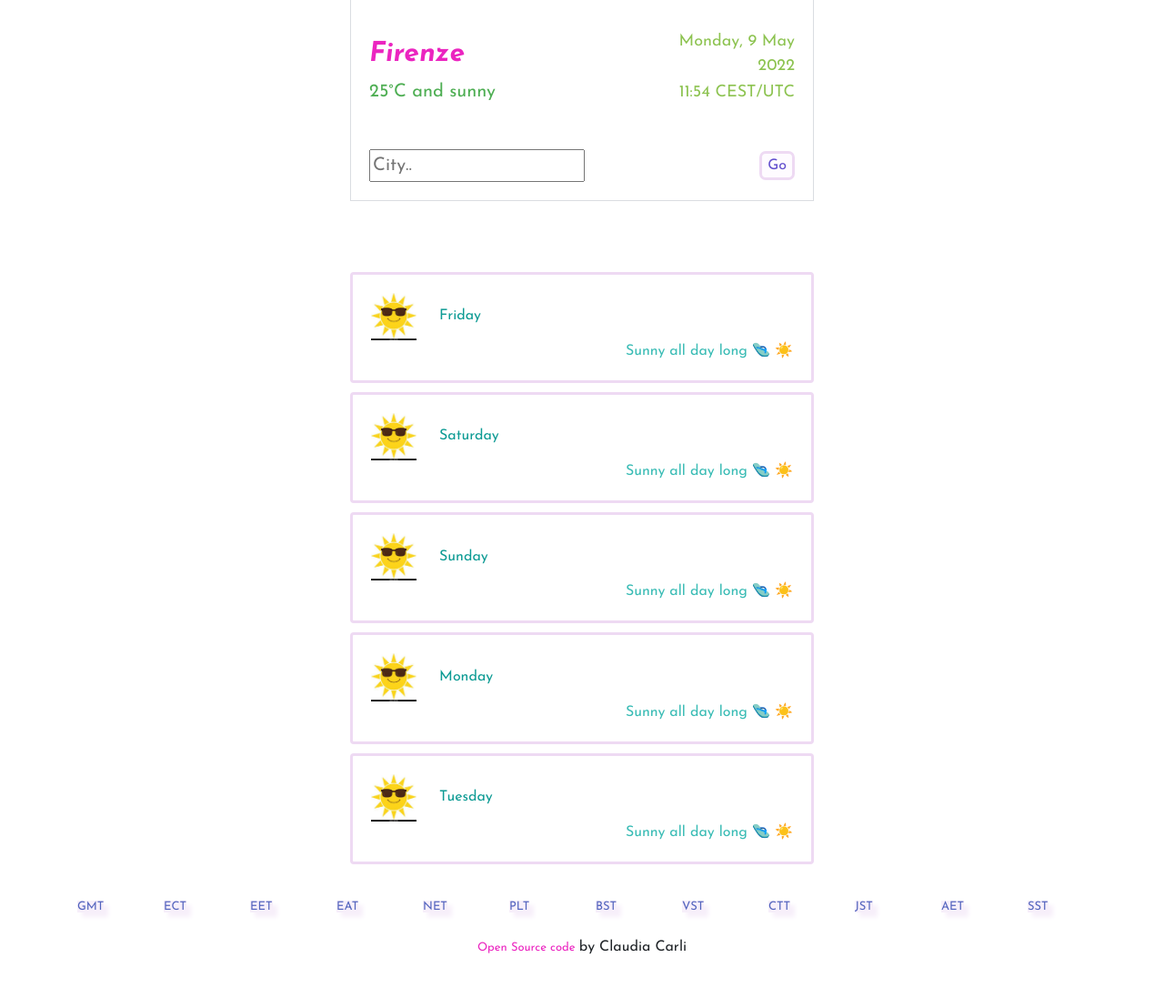
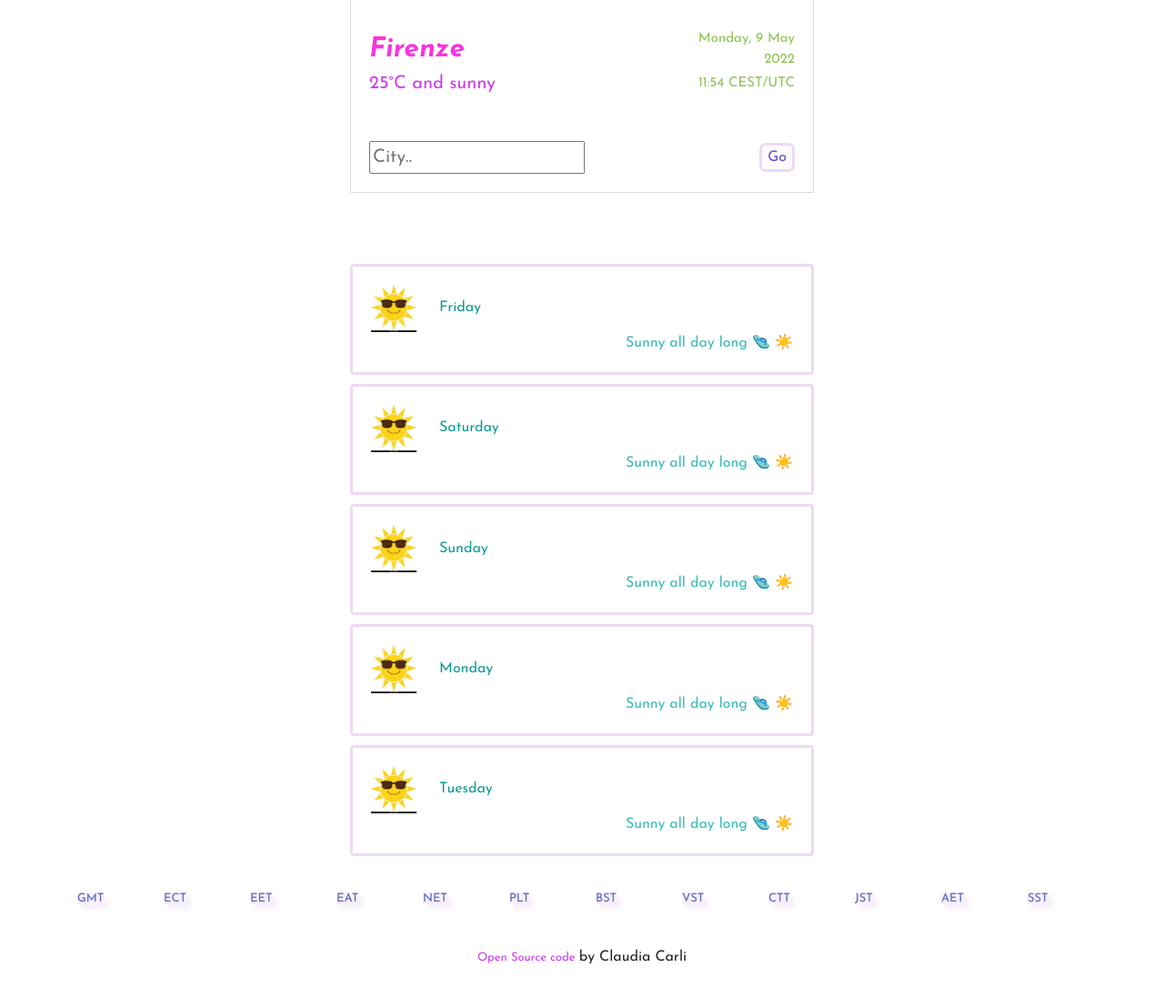
Before and after one commit to Clacarli/My-weatherUp, a plain HTML site: page Index.html in a window 1280 px wide. Shown: the part 120-1217 px from the top of the page at 91% size. Drawn offline with nearby package versions, Linux system fonts and the light colour scheme; a web font is replaced by a local one.

Commit message:
changes on CSS signature and cities

```diff
--- a/src/styles-WeatherUp.css
+++ b/src/styles-WeatherUp.css
@@ -26,6 +26,7 @@ a {
 }
 h6 {
   text-align: center;
+  margin-top: 20px;
 }
 .weatherup {
   border: 1px solid #dadde1;
@@ -35,7 +36,7 @@ h6 {
 }
 .col-4 {
   text-align: right;
-  font-size: 18px;
+  font-size: 15px;
   color: #8dc351;
   margin-right: 20px;
   margin: auto;
@@ -44,7 +45,7 @@ h6 {
   font-size: 20px;
   margin-left: 20px;
   margin: auto;
-  color: #4eae53;
+  color: #cd3bf1;
 }
 .cities {
   color: #624fce;
@@ -64,13 +65,13 @@ h6 {
   text-align: right;
 }
 .signature {
-  color: #eb25c0;
+  color: #cd3bf1;
   text-decoration: none;
   background-color: #fff;
-  box-shadow: 5px 5px 5px #fff;
+  box-shadow: none;
 }
 #cityName {
-  color: #eb25c0;
+  color: #f834de;
   font-weight: 700;
   font-style: italic;
   font-size: 30px;
```
